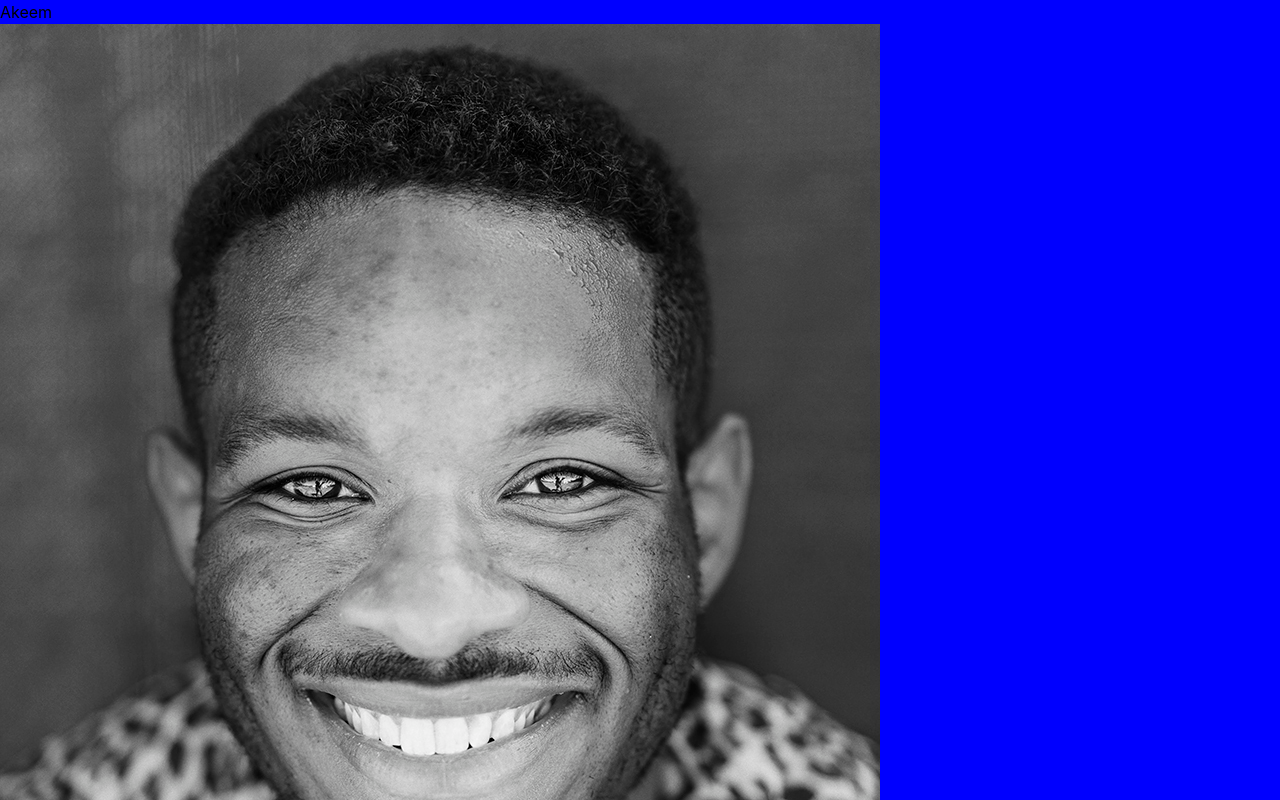
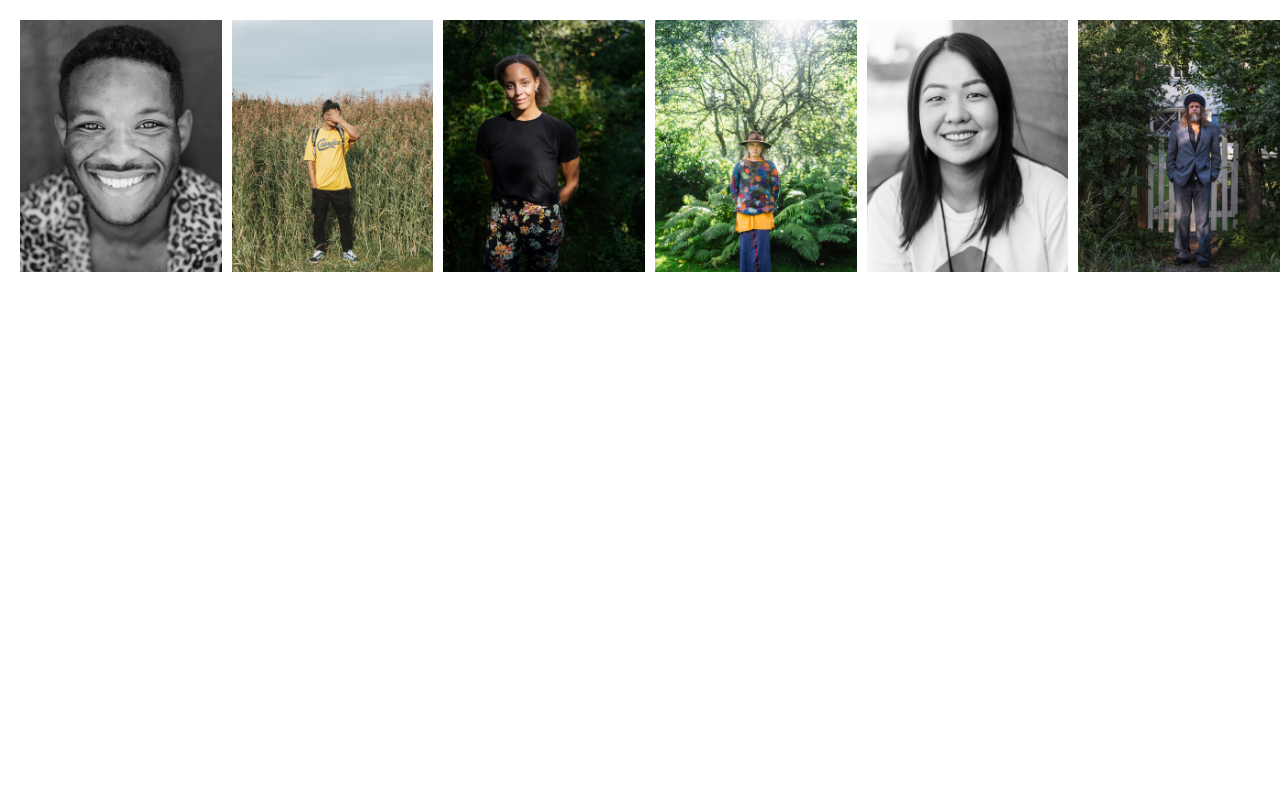
Before and after one commit to tuukkaervasti/spotlight, a React (Create React App) app in the folder frontend/: page / in a window 1280 px wide. Shown: the top 800 px of the page. Built offline with nearby package versions, Linux system fonts and the light colour scheme.

Commit message:
fixed image proportions, fixed grid view spacing and created first draft of front page grid view

```diff
--- a/frontend/src/App.css
+++ b/frontend/src/App.css
@@ -3,27 +3,25 @@ html {
     height: 100%;
 }
 
-.bg {
-    background-image: url("./images/ak.jpg");
-    height: 100%;
-    background-position: center;
-    background-repeat: no-repeat;
-    background-size: contain;
-}
+.container {
+    padding-left: 10px;
+    padding-top: 10px;
+    /* display: grid; */
+    display: flex;
+    grid-template-columns: 10rem 10rem 10rem 10rem;
+    grid-gap: 1rem;
+    grid-auto-flow: column;
+    column-gap: 10px;
+    row-gap: 10px;
+    grid-template-columns: 300px;
+    grid-template-rows: 300px;
 
-.container {
-    display: grid;
-    grid-template-columns: 10rem 10 rem 10rem 10rem;
-    grid-gap: 1rem;
-    grid-auto-flow: row;
-    column-gap: 10px;
-    /* row-gap: 10px;
-    grid-template-columns: 60px;
-    grid-template-rows: 60px; */
+
 }
 
 .item {
-    background-color: blue;
+    background-color: gray;
+    align-self: center;
 
 }
 
--- a/frontend/src/App.js
+++ b/frontend/src/App.js
@@ -1,4 +1,3 @@
-import akeem from "./images/ak.jpg";
 import './App.css';
 import { BrowserRouter as Router } from "react-router-dom";
 import Grid from "./Grid";
--- a/frontend/src/Grid.js
+++ b/frontend/src/Grid.js
@@ -10,23 +10,23 @@ function Grid() {
 
     return(
         <div className="container">
-            <div className="item">Akeem
+            <div className="item">
             <img src={akeem}></img>
             </div>
-            <div className="item">Benjamin
+            <div className="item">
             <img src={benjamin}></img>
             </div>
-            <div className="item">Cecilia
+            <div className="item">
             <img src={cecilia}></img>
             </div>
-            <div className="item">Gustaf
+            <div className="item">
             <img src={gustaf}></img>
             </div>
-            <div className="item">Jori
+            <div className="item">
+            <img src={tracey}></img>
+            </div>
+            <div className="item">
             <img src={jori}></img>
-            </div>
-            <div className="item">Tracey
-            <img src={tracey}></img>
             </div>
         </div>
     )
```
Also changed, not shown: frontend/src/copilot.js (added), frontend/src/images/jori.jpg.
